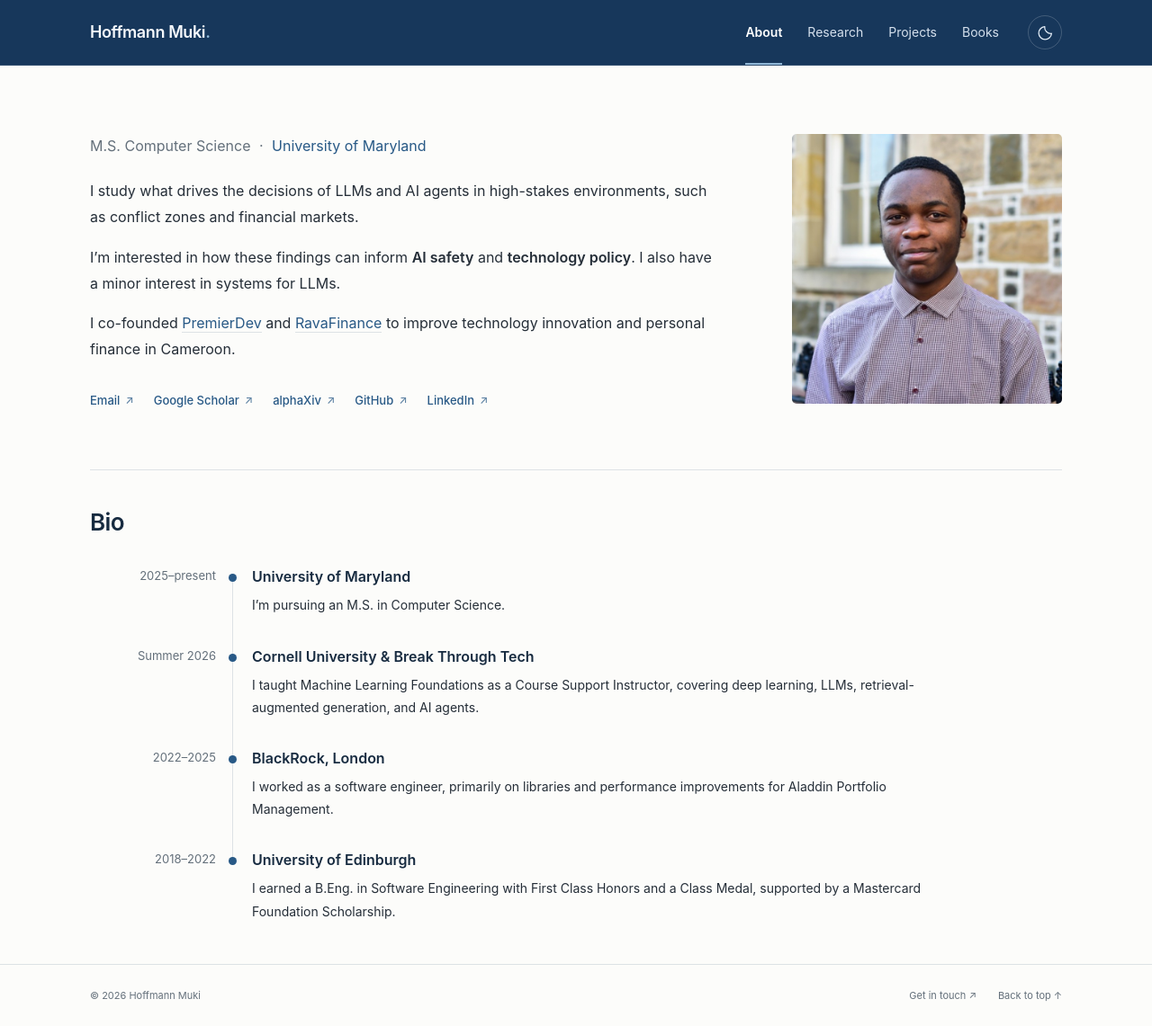
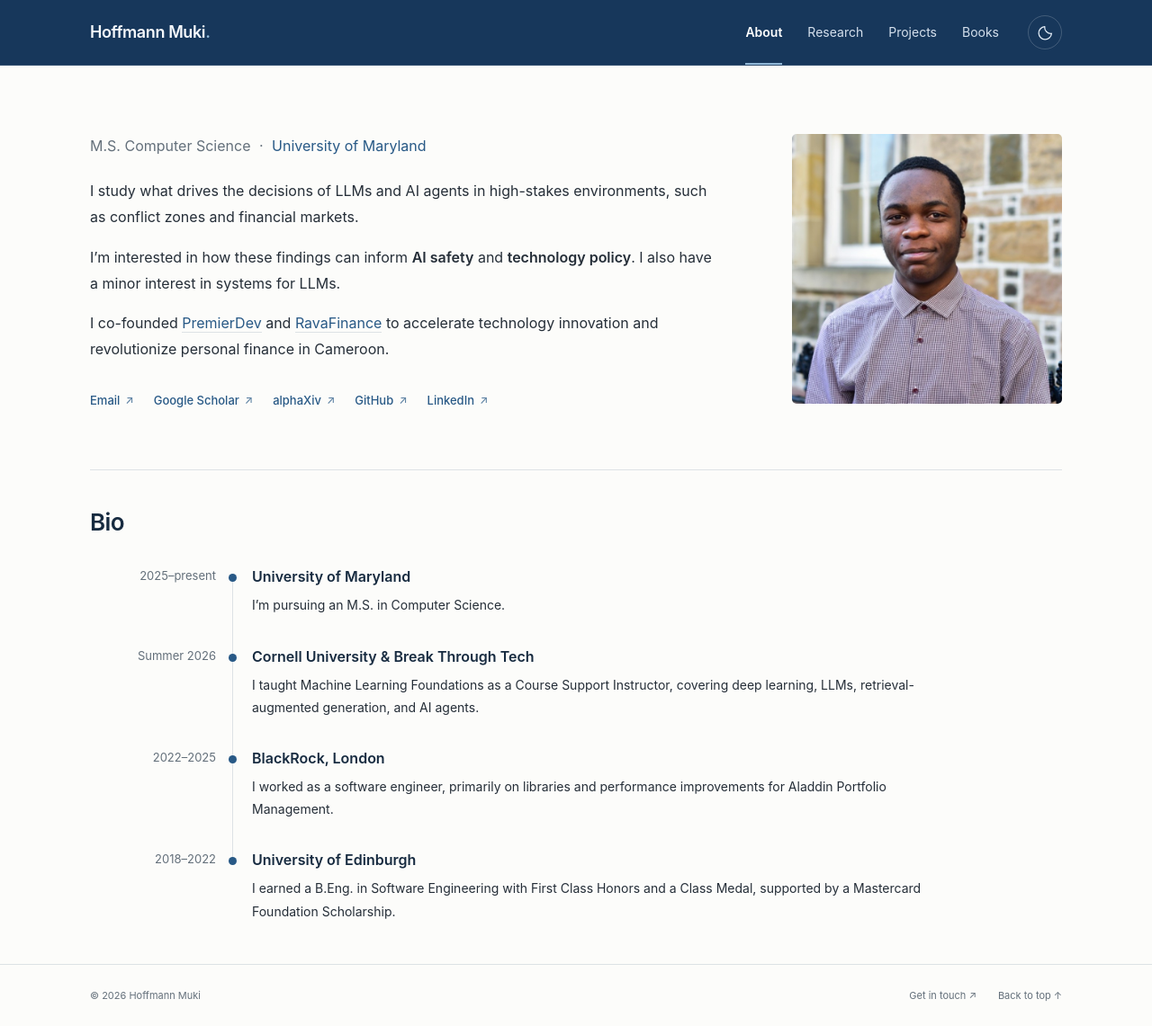
Before and after one commit to hoffmann-muki/hoffmann-muki.github.io, a Jekyll site: the page built from index.html, in a window 1280 px wide and 1141 px high. Shown: the whole window at 90% size. Built offline with Jekyll 4.4.1, drawn with Linux system fonts in a browser that asks for light colours.

Commit message:
Update homepage description of PremierDev and RavaFinance

```diff
--- a/index.html
+++ b/index.html
@@ -9,7 +9,7 @@ description: Hoffmann Muki is a computer science master's student at the Univers
     <div class="bio">
       <p>I study what drives the decisions of LLMs and AI agents in high-stakes environments, such as conflict zones and financial markets.</p>
       <p>I’m interested in how these findings can inform <strong>AI safety</strong> and <strong>technology policy</strong>. I also have a minor interest in systems for LLMs.</p>
-      <p>I co-founded <a href="{{ '/projects/' | relative_url }}#premierdev">PremierDev</a> and <a href="{{ '/projects/' | relative_url }}#ravafinance">RavaFinance</a> to improve technology innovation and personal finance in Cameroon.</p>
+      <p>I co-founded <a href="{{ '/projects/' | relative_url }}#premierdev">PremierDev</a> and <a href="{{ '/projects/' | relative_url }}#ravafinance">RavaFinance</a> to accelerate technology innovation and revolutionize personal finance in Cameroon.</p>
     </div>
     {% include social.html %}
   </div>
```
